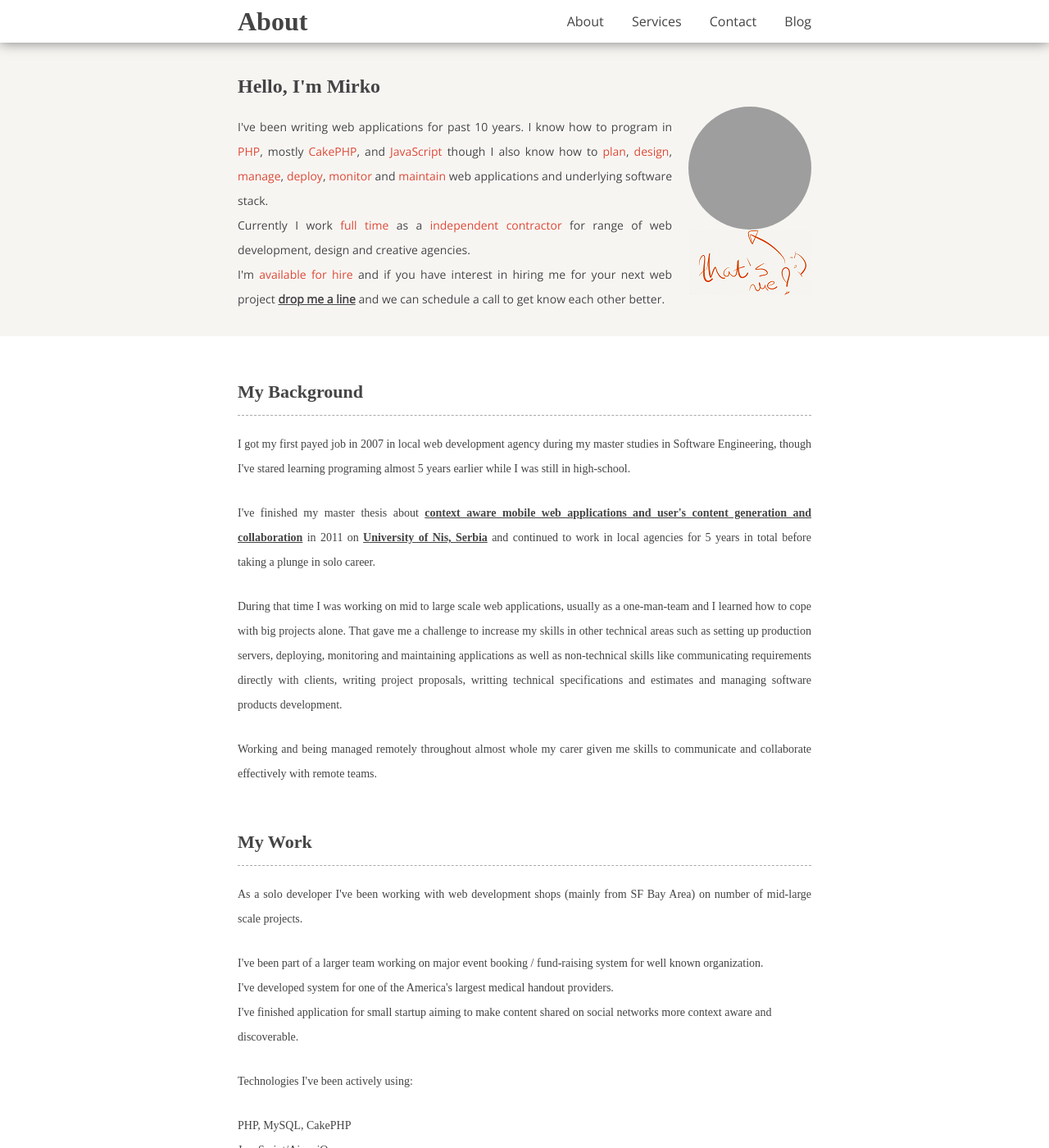
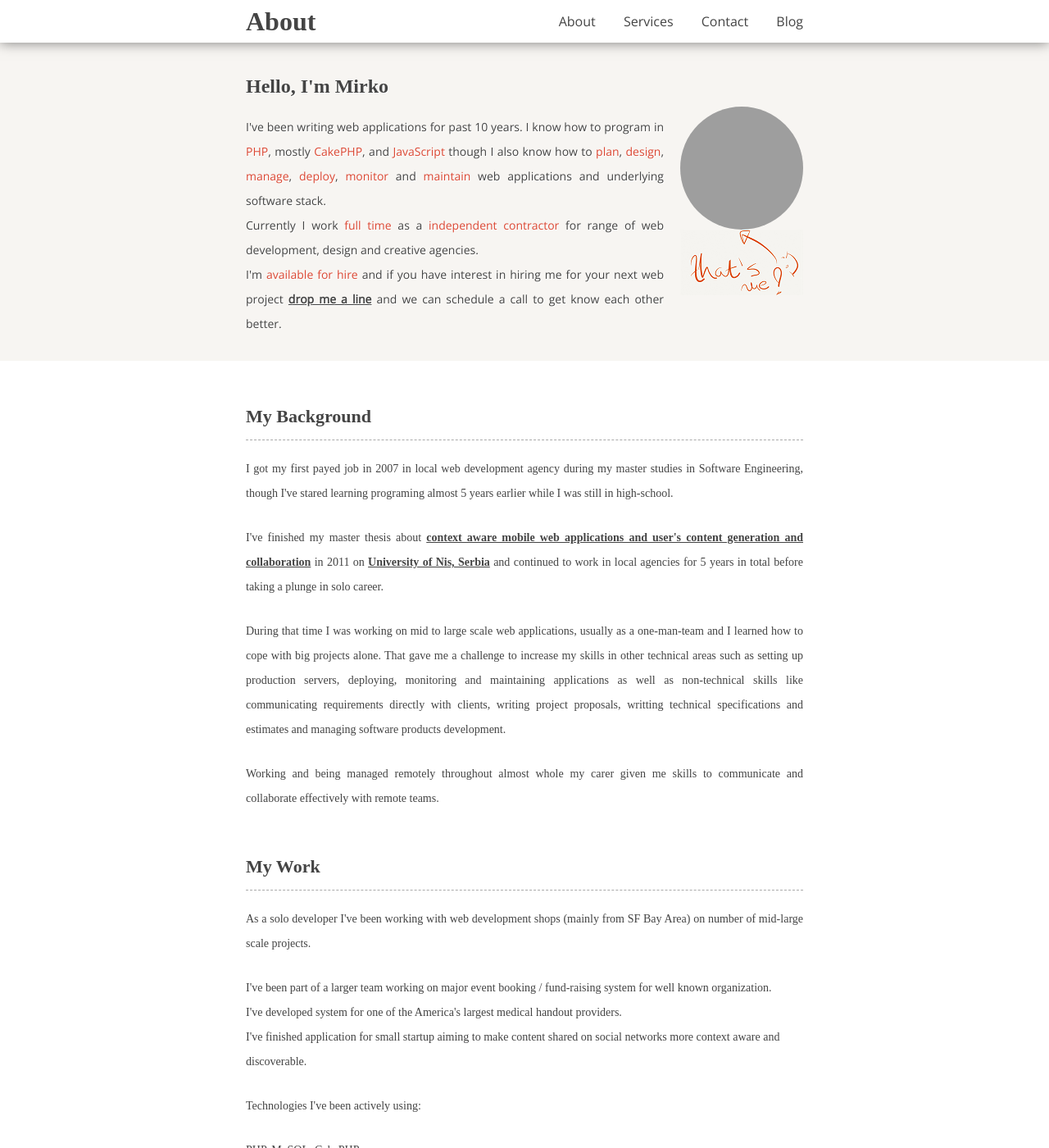
Before and after one commit to borivojevic/borivojevic.github.com, a Jekyll site: the page built from index.html, in a window 1280 px wide and 1400 px high. Shown: the whole window at 82% size. Built offline with Jekyll 4.4.1, drawn with Linux system fonts in a browser that asks for light colours; some web fonts are replaced; Markdown is read by kramdown in place of the engine named in the settings; grey boxes are pictures that could not be loaded.

Commit message:
Narrow content width

```diff
--- a/css/main.css
+++ b/css/main.css
@@ -62,7 +62,7 @@ div#footer {
 }
 
 .content {
-	width: 700px;
+	width: 680px;
 	margin: 0 auto;
 }
 
```
